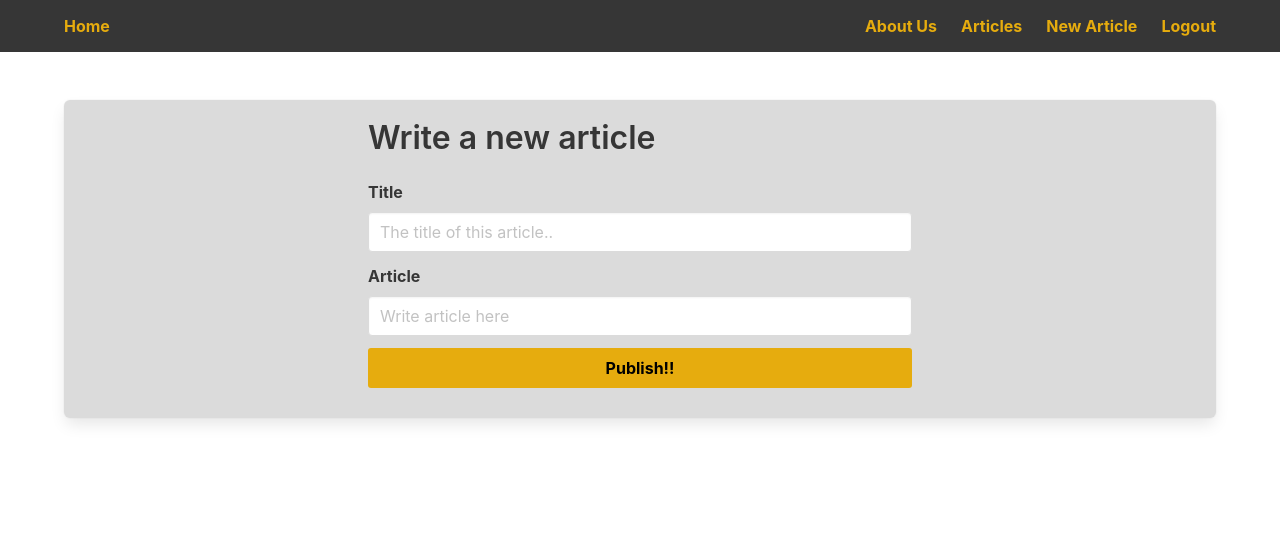
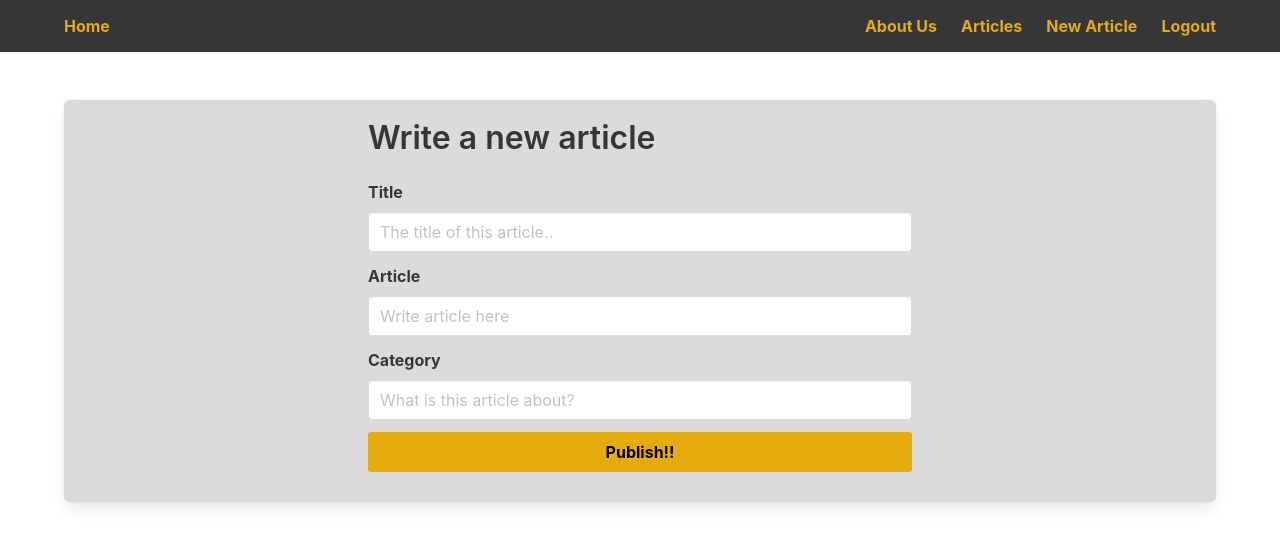
Before and after one commit to latchjack/sei-final-project, a React (Create React App) app in the folder frontend/: page /articles/new in a window 1280 px wide. Shown: the top 546 px of the page. Built offline with nearby package versions, Linux system fonts and the light colour scheme; sample sign-in values are in the browser's storage.

Commit message:
final day

```diff
--- a/frontend/src/components/articlefolder/ArticleNew.js
+++ b/frontend/src/components/articlefolder/ArticleNew.js
@@ -1,11 +1,13 @@
 import React from 'react'
 import axios from 'axios'
-import auth from '../../lib/auth'
+import Auth from '../../lib/auth'
+import { headers } from '../../lib/headers'
 class ArticleNew extends React.Component {
   state = {
     data: {
       title: '',
-      text: ''
+      text: '',
+      category:''
     }
   }
   handleChange = (e) => {
@@ -19,10 +21,10 @@ class ArticleNew extends React.Component {
   handleSubmit = async e => {
     e.preventDefault()
     try {
-      const res = await axios.post('/api/articles/', this.state.data, {
-        headers: { Authorization: `Bearer ${auth.getToken()}` }
-      })
-      this.props.history.push(`/articles/${res.data.id}`)
+      const res = await axios.post('/api/articles/', this.state.data, headers)
+      Auth.setToken(res.data.token)
+
+      this.props.history.push('/articles')
     } catch (err) {
       console.log(err)
     }
@@ -61,6 +63,19 @@ class ArticleNew extends React.Component {
                   />
                 </div>
               </div>
+              <div className="field">
+                <label className="label">Category</label>
+                <div className="control">
+                  <input
+                    className="input"
+                    name="category"
+                    required
+                    placeholder="What is this article about?"
+                    onChange={this.handleChange}
+                    value={this.state.data.category}
+                  />
+                </div>
+              </div>
               <button type="submit" className="button is-fullwidth is-link">Publish!!</button>
             </form>
           </div>
--- a/frontend/src/components/articlefolder/ArticleShow.js
+++ b/frontend/src/components/articlefolder/ArticleShow.js
@@ -26,6 +26,7 @@ class ArticleShow extends React.Component {
     }
   }
 
+
   handleSubmit = async (e) => {
     e.preventDefault()
     const articleId = this.props.match.params.id
@@ -33,7 +34,8 @@ class ArticleShow extends React.Component {
       await axios.post(`/api/articles/${articleId}/comments/`, this.state.data, headers)
       // this.props.history.push(`/articles/${articleId}/comments/`)
         const res = await axios.get(`/api/articles/${articleId}`)
-        this.setState({ article: res.data })
+        this.setState({ article: res.data})
+        this.setState({ text: ''})
       } catch (err) {
       console.log(err)
     }
@@ -47,14 +49,14 @@ class ArticleShow extends React.Component {
   render() {
     const { article } = this.state
     if (!article) return null
-    console.log(this.state.data.text)
+    console.log(this.state.article.categories[2].category_name)
     return(
       <div className="section">
       <div className="container">
         <div className="box">
         <h1 className="title is-2">{article.title}</h1>
         <h6 className="subtitle is-6">This article was written by {article.owner.username}</h6>
-        <h6 className="subtitle is-7"> Article category: {this.state.article.categories[0].category_name}</h6>
+        <h6 className="subtitle is-7"> Article category: {this.state.article.categories[1].category_name}</h6>
         <p>{article.text}</p>
       </div>
       </div>
@@ -65,7 +67,7 @@ class ArticleShow extends React.Component {
               {this.state.article.comments.map(comment => (
                 <div className="container">
                   <div className="box">
-                  <p key={this.state.article.comments.id} {...comment}>{comment.text} </p>
+                  <p key={this.state.article.id} {...comment}>{comment.text} </p>
                   </div>
                   </div>
               ))}
```
Also changed, not shown: 2 other files (tests, documents, lock files or other folders).
